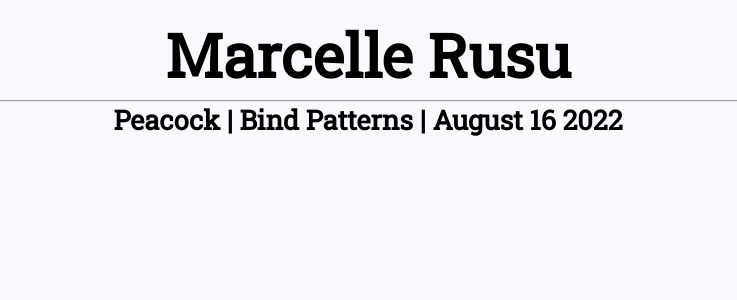
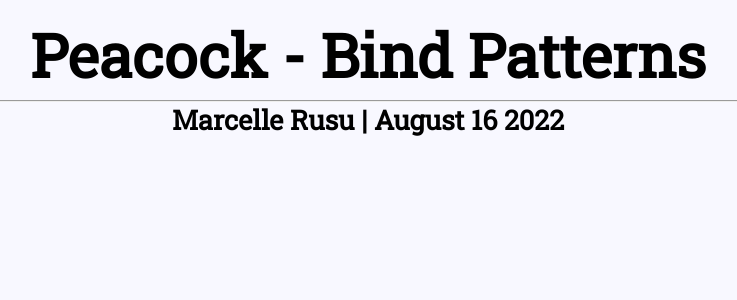
Before and after one commit to marcellerusu/personal-website, a React (Create React App) app: page / in a window 1280 px wide. Shown: the top 300 px of the page, without its empty margins (272-1009 px from the left). Built offline with nearby package versions, Linux system fonts and the light colour scheme.

Commit message:
swap header

```diff
--- a/src/components/Header.js
+++ b/src/components/Header.js
@@ -26,6 +26,7 @@
     text-align: center;
     line-height: 1em;
     padding-bottom: 0.25em;
+    font-size: 40px;
   }
 `;
 
@@ -36,9 +37,9 @@
   }, []);
   return (
     <Container isTop={isTop}>
-      <h1>Marcelle Rusu</h1>
+      <h1>Peacock - Bind Patterns</h1>
       <hr></hr>
-      <h3>Peacock | Bind Patterns | August 16 2022</h3>
+      <h3>Marcelle Rusu | August 16 2022</h3>
     </Container>
   );
 };
```
